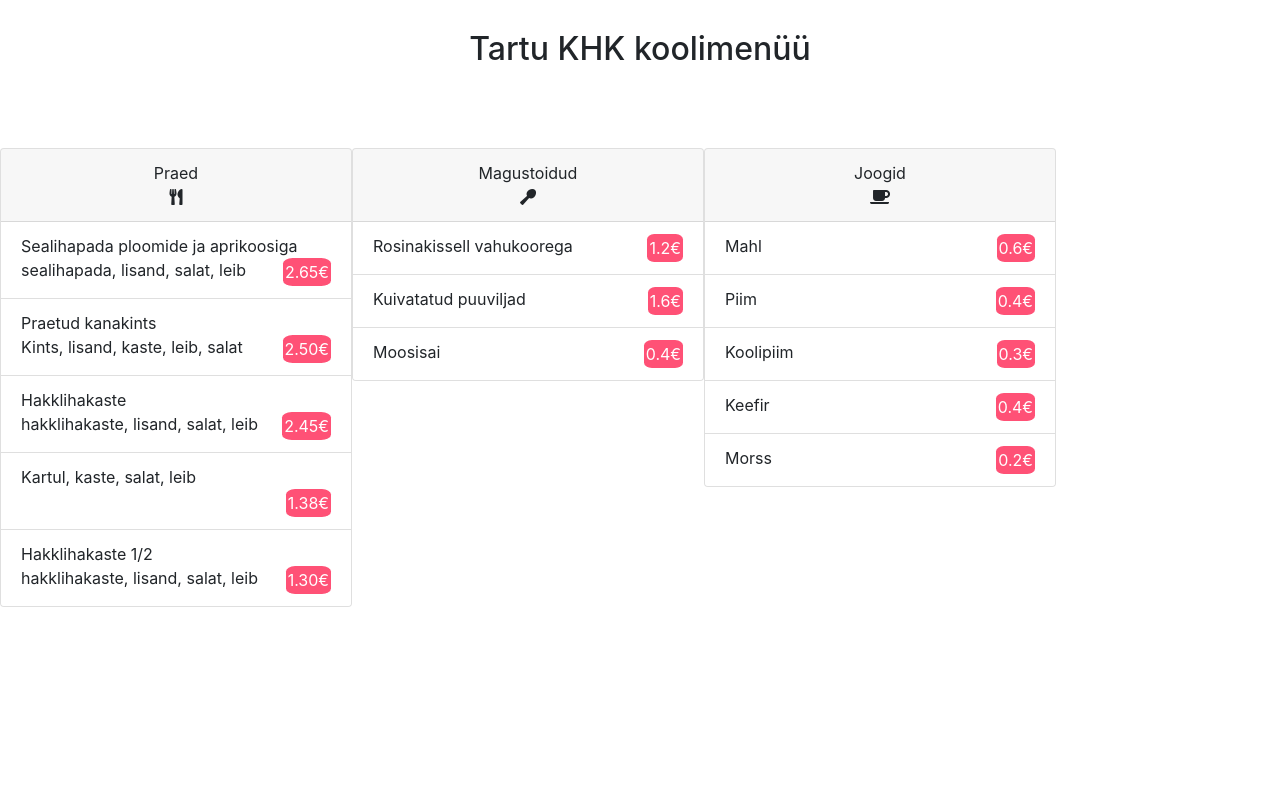
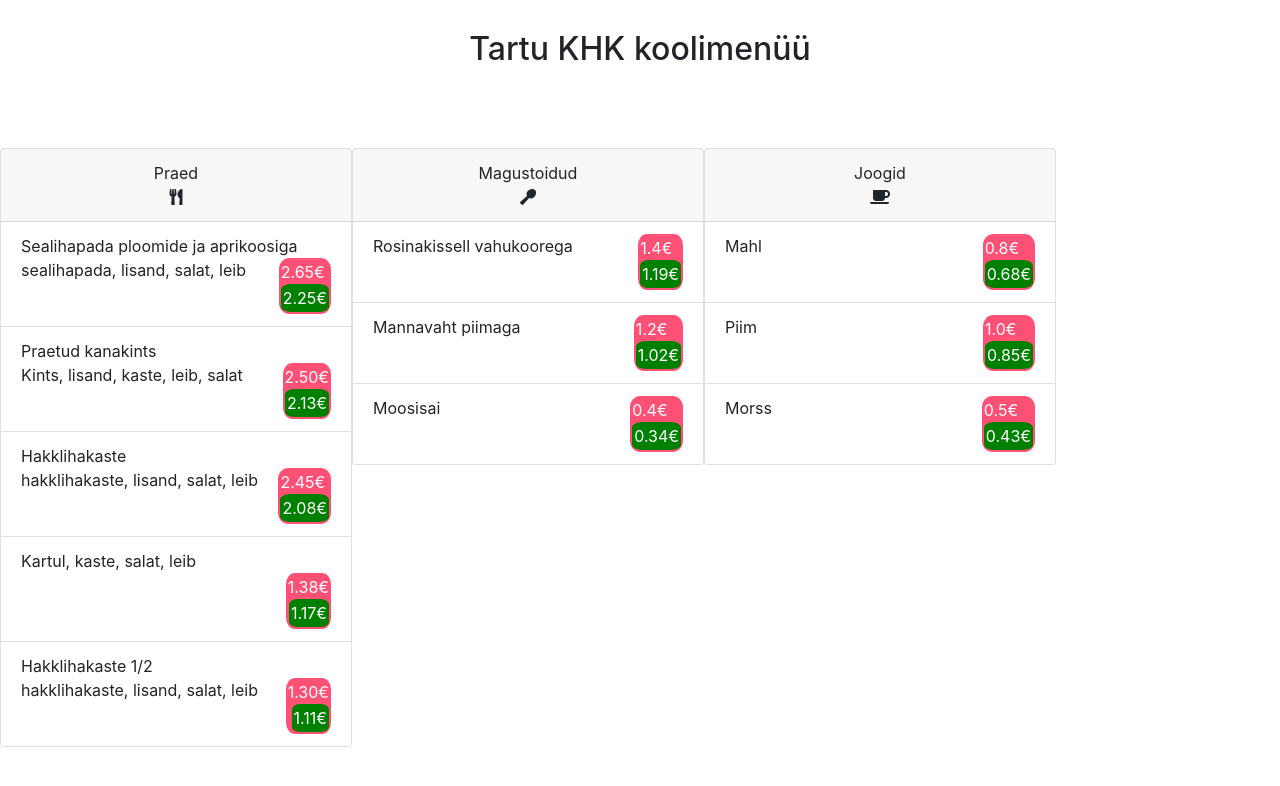
Before and after one commit to carlnikitin/pvk, a PHP site: page / in a window 1280 px wide. Shown: the top 786 px of the page. Run offline with PHP 8.4, Linux system fonts and the light colour scheme; some libraries are stand-ins or nearby versions.

Commit message:
Lisatud soodushinnad rohelisega

```diff
--- a/menu/css/style.css
+++ b/menu/css/style.css
@@ -18,3 +18,11 @@
     border-radius: 20%;
     padding: 2px;
 }
+
+span.hinnad2 {
+    float: right;
+    color: #fff;
+    background-color: green;
+    border-radius: 20%;
+    padding: 2px;
+}
--- a/menu/index.php
+++ b/menu/index.php
@@ -1,9 +1,16 @@
+<?php
+    function soodus($hind, $soodusProtsent) {
+        return round ($hind * ((100 - $soodusProtsent) / 100), 2);
+    }
+
+?>
+
 <!DOCTYPE html>
 <html>
 <head>
     <meta charset="utf-8" />
     <meta http-equiv="X-UA-Compatible" content="IE=edge">
-    <title>Tartu KHK söökla</title>
+    <title>Tartu KHK menüü</title>
     <meta name="viewport" content="width=device-width, initial-scale=1">
     <link rel="stylesheet" type="text/css" media="screen" href="css/style.css"/>
 
@@ -56,7 +63,8 @@
             foreach ($praed as $praad=>$info) {
             echo '<ul class="list-group list-group-flush">'.
                     '<li class="list-group-item">'.$info['nimetus'].' <br>'
-                    .$info['kirjeldus'].' <span class="hinnad">'.$info['hind'].'</span></li>
+                    .$info['kirjeldus'].' <span class="hinnad">'.$info['hind'].'<br>'.'
+                    <span class="hinnad2">'.soodus($info['hind'], 15).'€'.'</span> </li>
 
             </ul>';
             }
@@ -68,13 +76,30 @@
             <div class="card-header praed2">
                 Magustoidud<br> <i class="fas fa-utensil-spoon"></i>
             </div>
+
             <?php
-            echo'
-            <ul class="list-group list-group-flush">
-                <li class="list-group-item">Rosinakissell vahukoorega <span class="hinnad">1.2€</span></li>
-                <li class="list-group-item">Kuivatatud puuviljad <span class="hinnad">1.6€</span></li>
-                <li class="list-group-item">Moosisai <span class="hinnad">0.4€</span></li>
+            $magustoidud = array(
+                array (
+                    'nimetus' => 'Rosinakissell vahukoorega',
+                    'hind' => '1.4€'
+                ),
+                array (
+                    'nimetus' => 'Mannavaht piimaga',
+                    'hind' => '1.2€'
+                ),
+                array (
+                    'nimetus' => 'Moosisai',
+                    'hind' => '0.4€'
+                ),
+            );
+
+            foreach ($magustoidud as $magustoit=>$info2) {
+                echo '<ul class="list-group list-group-flush">'.
+                    '<li class="list-group-item">'.$info2['nimetus']
+                    .' <span class="hinnad">'.$info2['hind'].'<br>'.'
+                    <span class="hinnad2">'.soodus($info2['hind'], 15).'€'.'</span> </li>
             </ul>';
+            }
             ?>
         </div>
 
@@ -84,14 +109,29 @@
                 Joogid<br> <i class="fas fa-coffee"></i>
             </div>
             <?php
-            echo'
-            <ul class="list-group list-group-flush">
-                <li class="list-group-item">Mahl <span class="hinnad">0.6€</span></li>
-                <li class="list-group-item">Piim <span class="hinnad">0.4€</span></li>
-                <li class="list-group-item">Koolipiim <span class="hinnad">0.3€</span></li>
-                <li class="list-group-item">Keefir <span class="hinnad">0.4€</span></li>
-                <li class="list-group-item">Morss <span class="hinnad">0.2€</span></li>
+
+            $joogid = array(
+                array (
+                    'nimetus' => 'Mahl',
+                    'hind' => '0.8€'
+                ),
+                array (
+                    'nimetus' => 'Piim',
+                    'hind' => '1.0€'
+                ),
+                array (
+                    'nimetus' => 'Morss',
+                    'hind' => '0.5€'
+                ),
+            );
+
+            foreach ($joogid as $jook=>$info3) {
+                echo '<ul class="list-group list-group-flush">'.
+                    '<li class="list-group-item">'.$info3['nimetus']
+                    .' <span class="hinnad">'.$info3['hind'].'<br>'.'
+                    <span class="hinnad2">'.soodus($info3['hind'], 15).'€'.'</span> </li>
             </ul>';
+            }
             ?>
         </div>
     </div>
```
